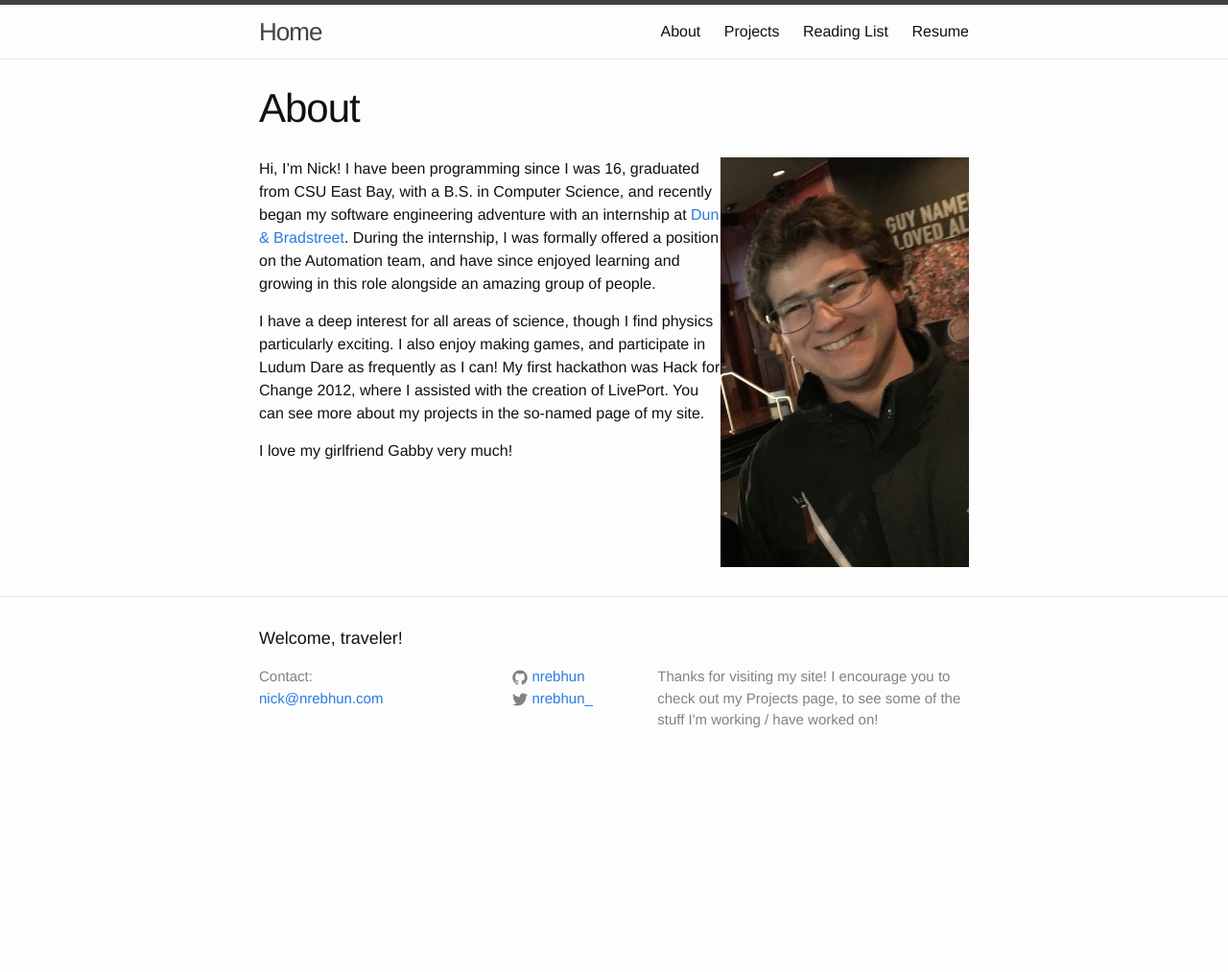
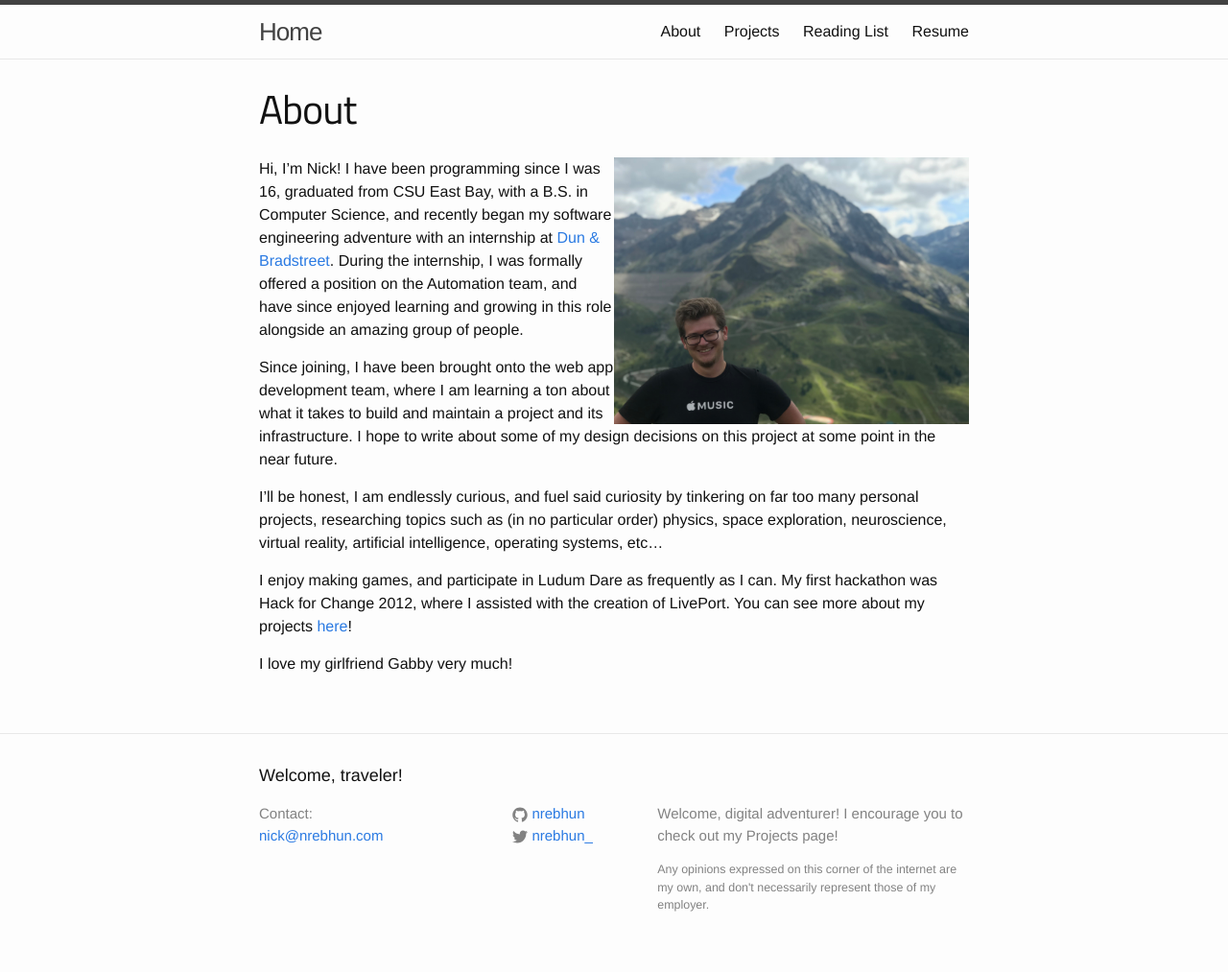
Before and after one commit to nrebhun/nrebhun.github.io, a Jekyll site: the page built from about.md, in a window 1280 px wide. Shown: the whole page at 96% size. Built offline with Jekyll 4.4.1, drawn with Linux system fonts in a browser that asks for light colours; before the commit the page ends 900 px from its top, so only the background shows below that.

Commit message:
Add new title font, update About Me, update footer

```diff
--- a/_config.yml
+++ b/_config.yml
@@ -4,12 +4,13 @@ home_title: "Home"
 contact_me: "Contact:"
 email: nick@nrebhun.com
 description: >
- Thanks for visiting my site!
- I encourage you to check out my Projects page, to see some of the stuff I'm working / have worked on!
+ Welcome, digital adventurer!
+ I encourage you to check out my Projects page!
 baseurl: ""
 url: "http://www.nrebhun.com"
 twitter_username: nrebhun_
 github_username:  nrebhun
+disclaimer: <h5>Any opinions expressed on this corner of the internet are my own, and don't necessarily represent those of my employer.</h5>
 
 # Build settings
 markdown: kramdown
--- a/_includes/footer.html
+++ b/_includes/footer.html
@@ -47,9 +47,8 @@
 
       <div class="footer-col  footer-col-3">
         <p class="text">{{ site.description }}</p>
+        <p class="disclaimer-text">{{ site.disclaimer }}</p>
       </div>
     </div>
-
   </div>
-
 </footer>
--- a/_includes/head.html
+++ b/_includes/head.html
@@ -1,15 +1,31 @@
 <head>
     <!-- Google Analytics -->
     <script>
-        (function(i,s,o,g,r,a,m){i['GoogleAnalyticsObject']=r;i[r]=i[r]||function(){
-        (i[r].q=i[r].q||[]).push(arguments)},i[r].l=1*new Date();a=s.createElement(o),
-        m=s.getElementsByTagName(o)[0];a.async=1;a.src=g;m.parentNode.insertBefore(a,m)
-        })(window,document,'script','https://www.google-analytics.com/analytics.js','ga');
+    (function(i, s, o, g, r, a, m) {
+    i['GoogleAnalyticsObject'] = r;
+    (i[r] =
+        i[r] ||
+        function() {
+            (i[r].q = i[r].q || []).push(arguments);
+        }),
+        (i[r].l = 1 * new Date());
+    (a = s.createElement(o)), (m = s.getElementsByTagName(o)[0]);
+    a.async = 1;
+    a.src = g;
+    m.parentNode.insertBefore(a, m);
+})(
+    window,
+    document,
+    'script',
+    'https://www.google-analytics.com/analytics.js',
+    'ga'
+);
 
-        ga('create', 'UA-107218360-1', 'auto');
-        ga('send', 'pageview');
-    </script>
+ga('create', 'UA-107218360-1', 'auto');
+ga('send', 'pageview');
+</script>
     <!-- End Google Analytics -->
+    <link href="https://fonts.googleapis.com/css?family=Titillium+Web" rel="stylesheet">
     <meta charset="utf-8">
     <meta name="viewport" content="width=device-width initial-scale=1" />
     <meta http-equiv="X-UA-Compatible" content="IE=edge">
--- a/_sass/_layout.scss
+++ b/_sass/_layout.scss
@@ -120,29 +120,29 @@
 
 .footer-col-1 {
     width: -webkit-calc(35% - (#{$spacing-unit} / 2));
-    width:         calc(35% - (#{$spacing-unit} / 2));
+    width: calc(35% - (#{$spacing-unit} / 2));
 }
 
 .footer-col-2 {
     width: -webkit-calc(20% - (#{$spacing-unit} / 2));
-    width:         calc(20% - (#{$spacing-unit} / 2));
+    width: calc(20% - (#{$spacing-unit} / 2));
 }
 
 .footer-col-3 {
     width: -webkit-calc(45% - (#{$spacing-unit} / 2));
-    width:         calc(45% - (#{$spacing-unit} / 2));
+    width: calc(45% - (#{$spacing-unit} / 2));
 }
 
 @include media-query($on-laptop) {
     .footer-col-1,
     .footer-col-2 {
         width: -webkit-calc(50% - (#{$spacing-unit} / 2));
-        width:         calc(50% - (#{$spacing-unit} / 2));
+        width: calc(50% - (#{$spacing-unit} / 2));
     }
 
     .footer-col-3 {
         width: -webkit-calc(100% - (#{$spacing-unit} / 2));
-        width:         calc(100% - (#{$spacing-unit} / 2));
+        width: calc(100% - (#{$spacing-unit} / 2));
     }
 }
 
@@ -150,7 +150,7 @@
     .footer-col {
         float: none;
         width: -webkit-calc(100% - (#{$spacing-unit} / 2));
-        width:         calc(100% - (#{$spacing-unit} / 2));
+        width: calc(100% - (#{$spacing-unit} / 2));
     }
 }
 
@@ -193,6 +193,7 @@
 }
 
 .post-title {
+    font-family: $title-font-family;
     font-size: 42px;
     letter-spacing: -1px;
     line-height: 1;
--- a/about.md
+++ b/about.md
@@ -4,21 +4,29 @@ title: About
 permalink: /about/
 ---
 
-<img style="max-width: 35%;
+<img style="max-width: 50%;
     float: right;
     height: auto"
-    src="/assets/pic1.png">
+    src="/assets/about-me-2.jpg">
+
 Hi, I'm Nick! I have been programming since I was 16, graduated from CSU East Bay, with a
 B.S. in Computer Science, and recently began my software engineering adventure with an internship
 at [Dun & Bradstreet]. During the internship, I was formally offered a position on the Automation
 team, and have since enjoyed learning and growing in this role alongside an amazing group of people.
 
-I have a deep interest for all areas of science, though I find physics particularly exciting.
-I also enjoy making games, and participate in Ludum Dare as frequently as I can! My first hackathon
+Since joining, I have been brought onto the web app development team, where I am learning a ton about
+what it takes to build and maintain a project and its infrastructure. I hope to write about some of
+my design decisions on this project at some point in the near future.
+
+I'll be honest, I am endlessly curious, and fuel said curiosity by tinkering on far too many personal
+projects, researching topics such as (in no particular order) physics, space exploration, neuroscience,
+virtual reality, artificial intelligence, operating systems, etc...
+
+I enjoy making games, and participate in Ludum Dare as frequently as I can. My first hackathon
 was Hack for Change 2012, where I assisted with the creation of LivePort. You can see more about my
-projects in the so-named page of my site.
+projects [here](/projects/)!
 
 I love my girlfriend Gabby very much!
 
-[//]: # (External Links)
-[Dun & Bradstreet]: http://www.dnb.com/
+[//]: # "External Links"
+[dun & bradstreet]: http://www.dnb.com/
--- a/css/main.scss
+++ b/css/main.scss
@@ -7,6 +7,7 @@
 
 // Our variables
 $base-font-family: Helvetica, Arial, sans-serif;
+$title-font-family: 'Titillium Web', sans-serif;
 $base-font-size:   16px;
 $small-font-size:  $base-font-size * 0.875;
 $base-line-height: 1.5;
@@ -39,8 +40,6 @@ $on-laptop:        800px;
     }
 }
 
-
-
 // Import partials from `sass_dir` (defaults to `_sass`)
 @import
         "base",
```
Also changed, not shown: assets/about-me-2.jpg (added), assets/about-me.png (renamed from assets/pic1.png), assets/custom-icon.png (deleted), assets/kelly.jpeg (deleted), assets/lane.jpeg (deleted), assets/switch-icon.png (deleted).
